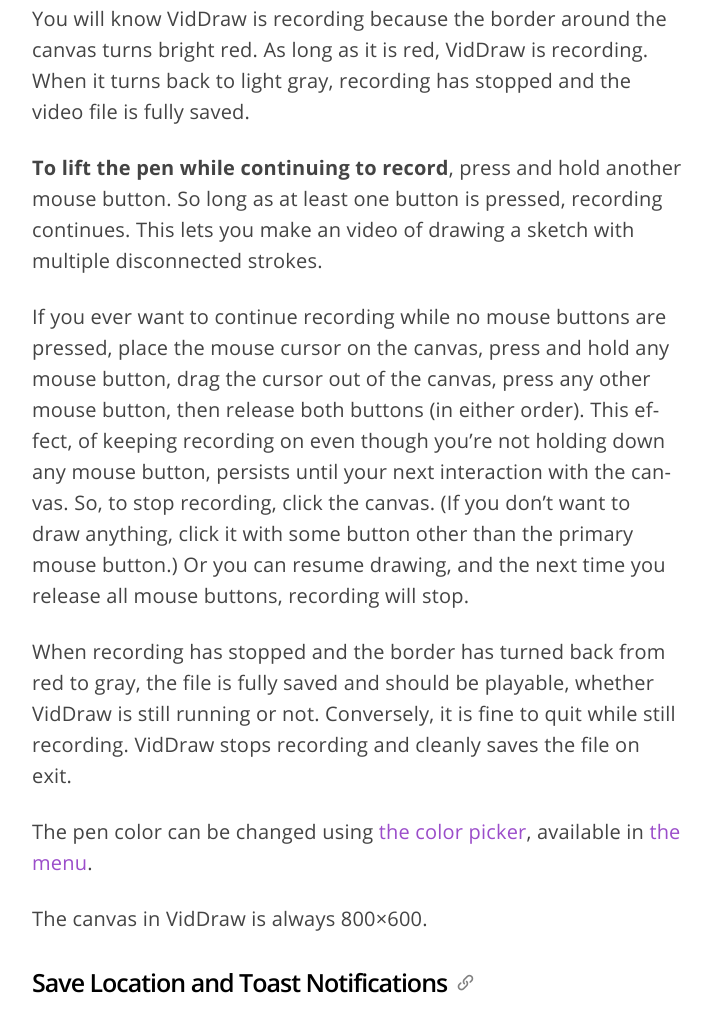
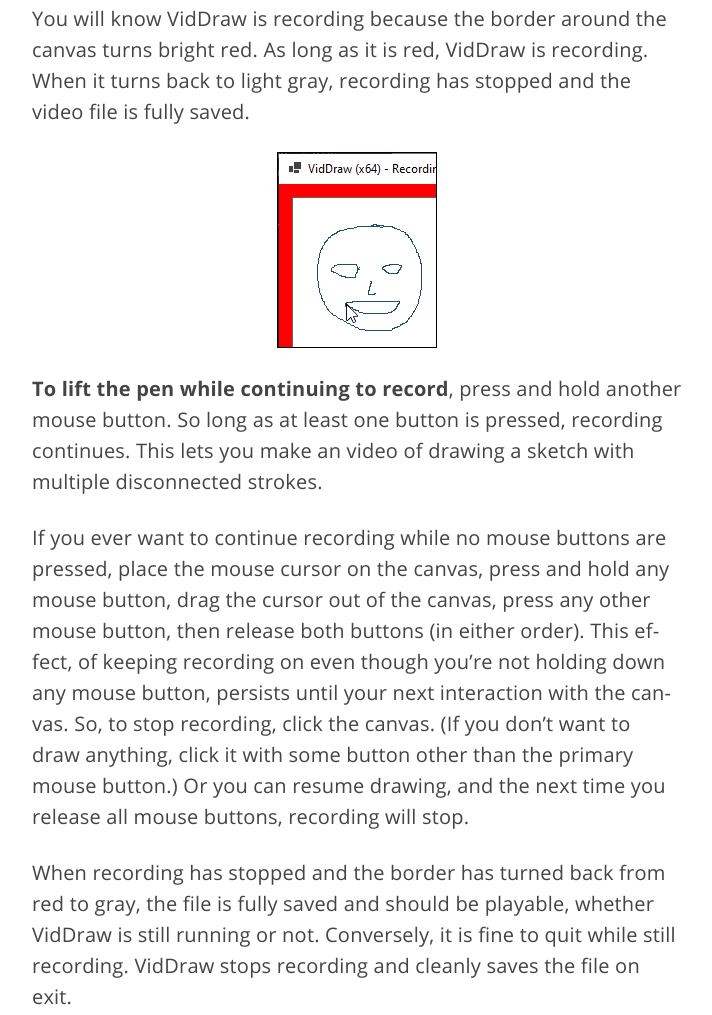
Before and after one commit to EliahKagan/VidDraw, a website: page doc/index.html in a window 1280 px wide. Shown: the part 5380-6395 px from the top of the page, without its empty margins (283-995 px from the left). Drawn offline with Linux system fonts and the light colour scheme; some packages are replaced by stand-ins of ours; a script that the page names is missing.

Commit message:
added a couple screenshots for illustration

```diff
--- a/doc/index.html
+++ b/doc/index.html
@@ -120,6 +120,7 @@
 <p>When the mouse cursor is over the canvas and you press the primary mouse button, recording begins. Moving the mouse while the primary mouse button is pressed draws on the canvas. Recording continues until you release the button.</p>
 <p>Even pressing the primary mouse button for a very short time records a video. A single short click is sufficient, though the video may consist of only one frame.</p>
 <p>You will know Vid­Draw is recording because the border around the canvas turns bright red. As long as it is red, Vid­Draw is recording. When it turns back to light gray, recording has stopped and the video file is fully saved.</p>
+<p><img src="recording.png" alt="Screenshot of a corner of the VidDraw window while recording, showing the red border" /></p>
 <p><strong>To lift the pen while continuing to record</strong>, press and hold another mouse button. So long as at least one button is pressed, recording continues. This lets you make an video of drawing a sketch with multiple disconnected strokes.</p>
 <p>If you ever want to continue recording while no mouse buttons are pressed, place the mouse cursor on the canvas, press and hold any mouse button, drag the cursor out of the canvas, press any other mouse button, then release both buttons (in either order). This effect, of keeping recording on even though you’re not holding down any mouse button, persists until your next interaction with the canvas. So, to stop recording, click the canvas. (If you don’t want to draw anything, click it with some button other than the primary mouse button.) Or you can resume drawing, and the next time you release all mouse buttons, recording will stop.</p>
 <p>When recording has stopped and the border has turned back from red to gray, the file is fully saved and should be playable, whether Vid­Draw is still running or not. Conversely, it is fine to quit while still recording. Vid­Draw stops recording and cleanly saves the file on exit.</p>
@@ -140,6 +141,7 @@
 <section id="the-menu" class="level2">
 <h2>The Menu</h2>
 <p>Vid­Draw augments its <em>system menu</em>—the application menu that you can open by left- or right-clicking on the left side of the title bar, right-clicking anywhere on the title bar, or pressing <kbd>Alt</kbd>+<kbd>Space</kbd>, and that contains standard items like “Move” and “Close”—with <a href="#encoding-codec-choices" title="#encoding-codec-choices">encoding choices</a> and some <a href="#other-stuff-in-the-menu" title="#other-stuff-in-the-menu">other operations</a> specific to Vid­Draw.</p>
+<p><img src="menu.png" alt="Screenshot of augmented system menu in VidDraw" /></p>
 <p>Some menu items change settings. These changes are saved in a <code>VidDraw</code> subdirectory of your per-user application data (<code>%APPDATA%</code>) directory, which is usually <code>%USERPROFILE%\AppData\Roaming</code> (where <code>%USERPROFILE%</code> is your home directory).</p>
 <section id="encoding-codec-choices" class="level3">
 <h3>Encoding (“Codec”) Choices</h3>
--- a/doc/style.css
+++ b/doc/style.css
@@ -378,6 +378,16 @@
   color: #9b4dca;
 }
 
+img {
+  background-color: #eee;
+  border: thin solid black;
+  color: black;
+  display: block;
+  font-size: 1.9rem;
+  font-style: italic;
+  margin: 0 auto;
+}
+
 del {
   background-color: #fbb;
   font-weight: 400;
```
Also changed, not shown: README.md, doc/recording.png (added), 2 other files.
